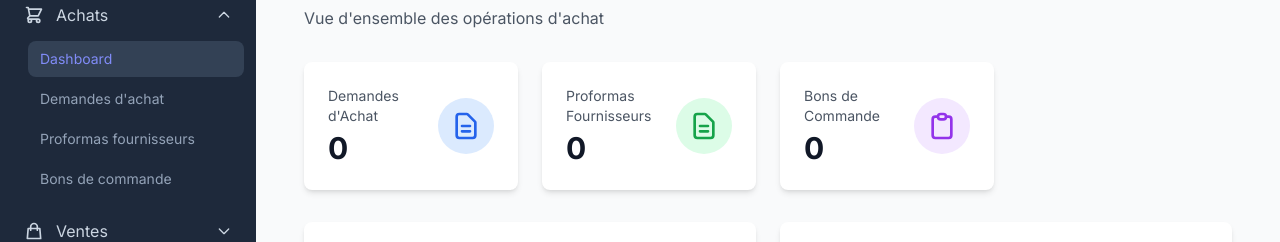
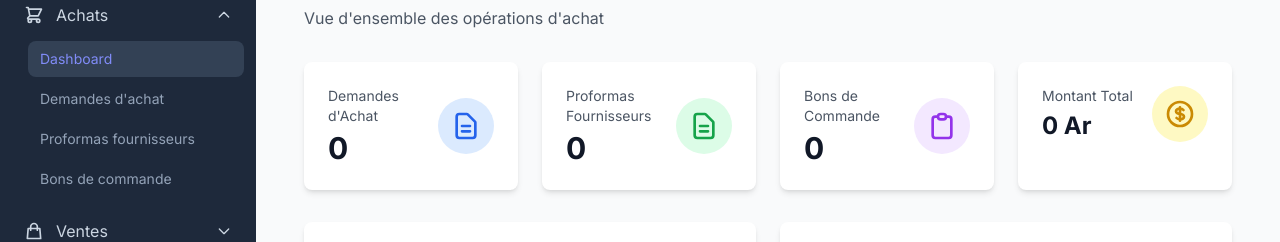
Before and after one commit to Tommy-kamel/Gestion_stock, a Vue app in the folder frontend/: page /achats/dashboard in a window 1280 px wide. Shown: the part 151-393 px from the top of the page. Built offline with nearby package versions, Linux system fonts and the light colour scheme; no server answers; sample sign-in values are in the browser's storage.

Commit message:
update format vola dashboard

```diff
--- a/frontend/src/views/achats/DashboardAchatsView.vue
+++ b/frontend/src/views/achats/DashboardAchatsView.vue
@@ -58,7 +58,7 @@
             </div>
           </div>
 
-          <!-- <div class="bg-white rounded-lg shadow-md p-6">
+          <div class="bg-white rounded-lg shadow-md p-6">
             <div class="flex items-center justify-between">
               <div>
                 <p class="text-sm text-gray-600 mb-1">Montant Total</p>
@@ -70,7 +70,7 @@
                 </svg>
               </div>
             </div>
-          </div> -->
+          </div>
         </div>
 
         <!-- Graphiques et tableaux -->
@@ -164,7 +164,7 @@ const fetchStats = async () => {
 }
 
 const formatMoney = (value) => {
-  return new Intl.NumberFormat('fr-FR', { style: 'currency', currency: 'EUR' }).format(value || 0)
+  return new Intl.NumberFormat('fr-MG', { style: 'currency', currency: 'MGA' }).format(value || 0)
 }
 
 const formatDate = (date) => {
--- a/frontend/src/views/stock/DashboardStockView.vue
+++ b/frontend/src/views/stock/DashboardStockView.vue
@@ -58,7 +58,7 @@
             </div>
           </div>
 
-          <div class="bg-white rounded-lg shadow-md p-6">
+          <!-- <div class="bg-white rounded-lg shadow-md p-6">
             <div class="flex items-center justify-between">
               <div>
                 <p class="text-sm text-gray-600 mb-1">Valeur Totale</p>
@@ -70,7 +70,7 @@
                 </svg>
               </div>
             </div>
-          </div>
+          </div> -->
         </div>
 
         <!-- Alerte rupture -->
@@ -186,7 +186,7 @@ const fetchStats = async () => {
 }
 
 const formatMoney = (value) => {
-  return new Intl.NumberFormat('fr-FR', { style: 'currency', currency: 'EUR' }).format(value || 0)
+  return new Intl.NumberFormat('fr-MG', { style: 'currency', currency: 'MGA' }).format(value || 0)
 }
 
 const formatDate = (date) => {
--- a/frontend/src/views/ventes/DashboardVentesView.vue
+++ b/frontend/src/views/ventes/DashboardVentesView.vue
@@ -164,7 +164,7 @@ const fetchStats = async () => {
 }
 
 const formatMoney = (value) => {
-  return new Intl.NumberFormat('fr-FR', { style: 'currency', currency: 'EUR' }).format(value || 0)
+  return new Intl.NumberFormat('fr-MG', { style: 'currency', currency: 'MGA' }).format(value || 0)
 }
 
 const formatDate = (date) => {
```
